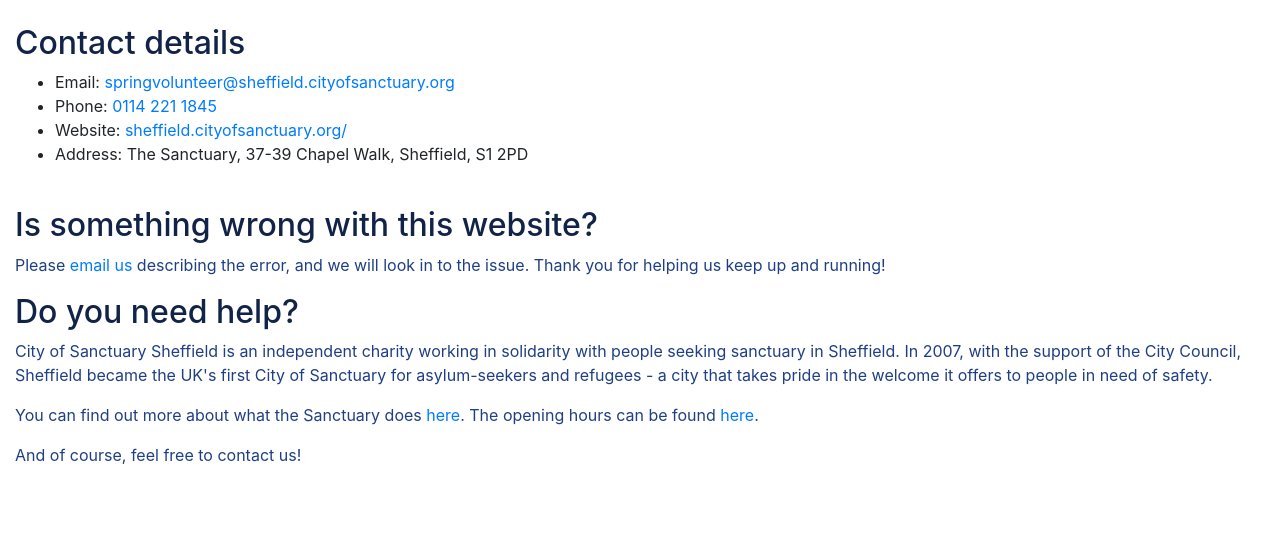
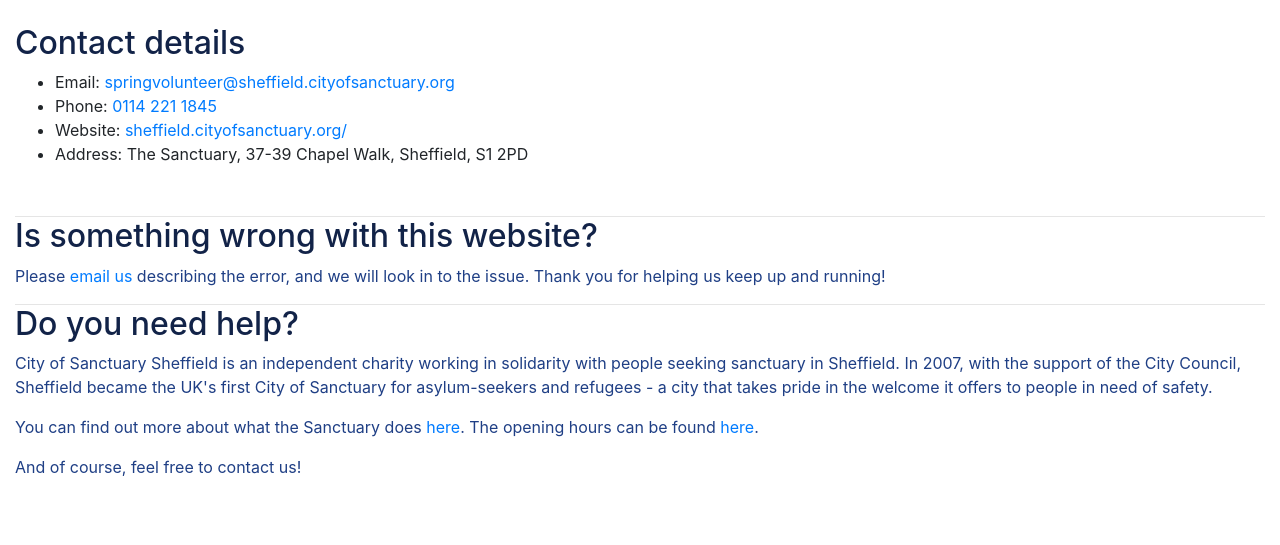
Before and after one commit to MartinChrisWood/foodfinder, a Flask app: page /contact in a window 1280 px wide. Shown: the part 61-606 px from the top of the page. Run offline with Flask 3, Linux system fonts and the light colour scheme; parts of the project's set-up code (start-up, migrations or seed data) failed here and were passed over; some libraries are stand-ins or nearby versions.

Commit message:
Fine-tuned menu spacing

```diff
--- a/static/css/styles.css
+++ b/static/css/styles.css
@@ -8,6 +8,11 @@ h1, h2, h3, h4, h5 {
 
 p {
     color:#1f3f85;
+}
+
+hr {
+    margin: 0;
+    margin-top: 10px;
 }
 
 table {
@@ -33,7 +38,6 @@ tr:hover {background-color: #c4e6c9;}
 .active {
     background-color: #d2c1d4;
     color: white;
-
 }
 
 .logo-top {
@@ -71,7 +75,7 @@ tr:hover {background-color: #c4e6c9;}
     margin: 0 0;
     padding: 0 10px;
     height: auto;
-    min-height: 500px;
+    min-height: 450px;
     min-width: 400px;
 }
 
--- a/templates/contact.html
+++ b/templates/contact.html
@@ -18,11 +18,13 @@
 {% block results %}
 <br>
 <div>
+    <hr>
     <h2>Is something wrong with this website?</h2>
     <p>
         Please <a href="mailto:springvolunteer@sheffield.cityofsanctuary.org">email us</a> describing the error, and we will look in to the issue.  Thank you
         for helping us keep up and running!
     </p>
+    <hr>
     <h2>Do you need help?</h2>
     <p>
         City of Sanctuary Sheffield is an independent charity working in solidarity with people seeking sanctuary in Sheffield.  In 2007, with the support of the City Council, Sheffield became the UK's first City of Sanctuary for asylum-seekers and refugees - a city that takes pride in the welcome it offers to people in need of safety.
--- a/templates/index.html
+++ b/templates/index.html
@@ -10,11 +10,10 @@
 
             <label for="query_type"><h2>Find a foodbank</h2></label>
             <hr>
-            <h5>
             <input type="radio" name="query_type" value="ASAP"> as soon as possible, or
             <br>
             <input type="radio" name="query_type" value="nearest" checked>  on these specific days:
-            </h5>
+            <br>
             <input type="checkbox" id="mon" name="Monday" checked>
             <label for="mon">Mon &ensp;</label>
             <input type="checkbox" id="tue" name="Tuesday" checked>
```
Lines whose indentation alone changed are shown as unchanged.
